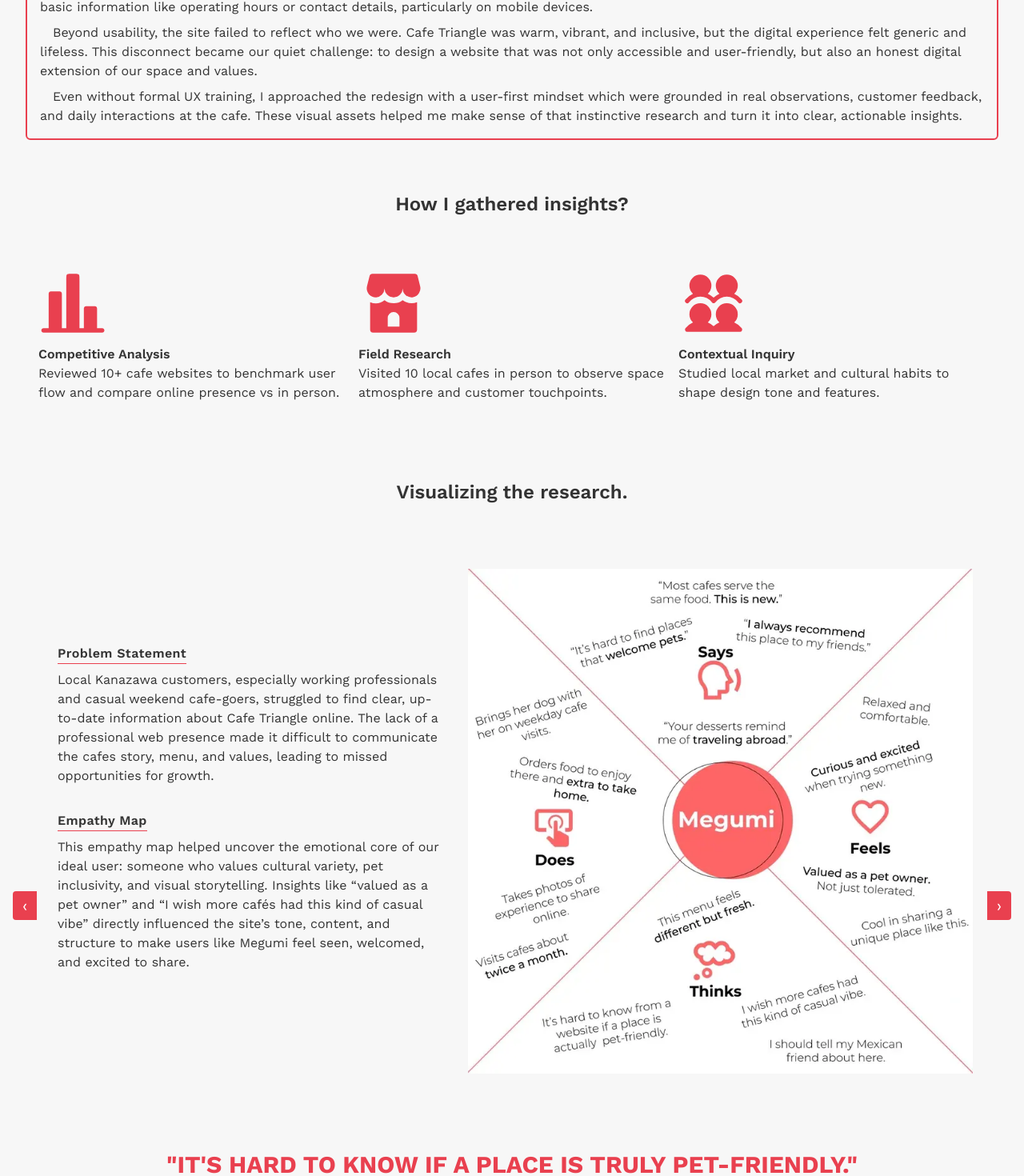
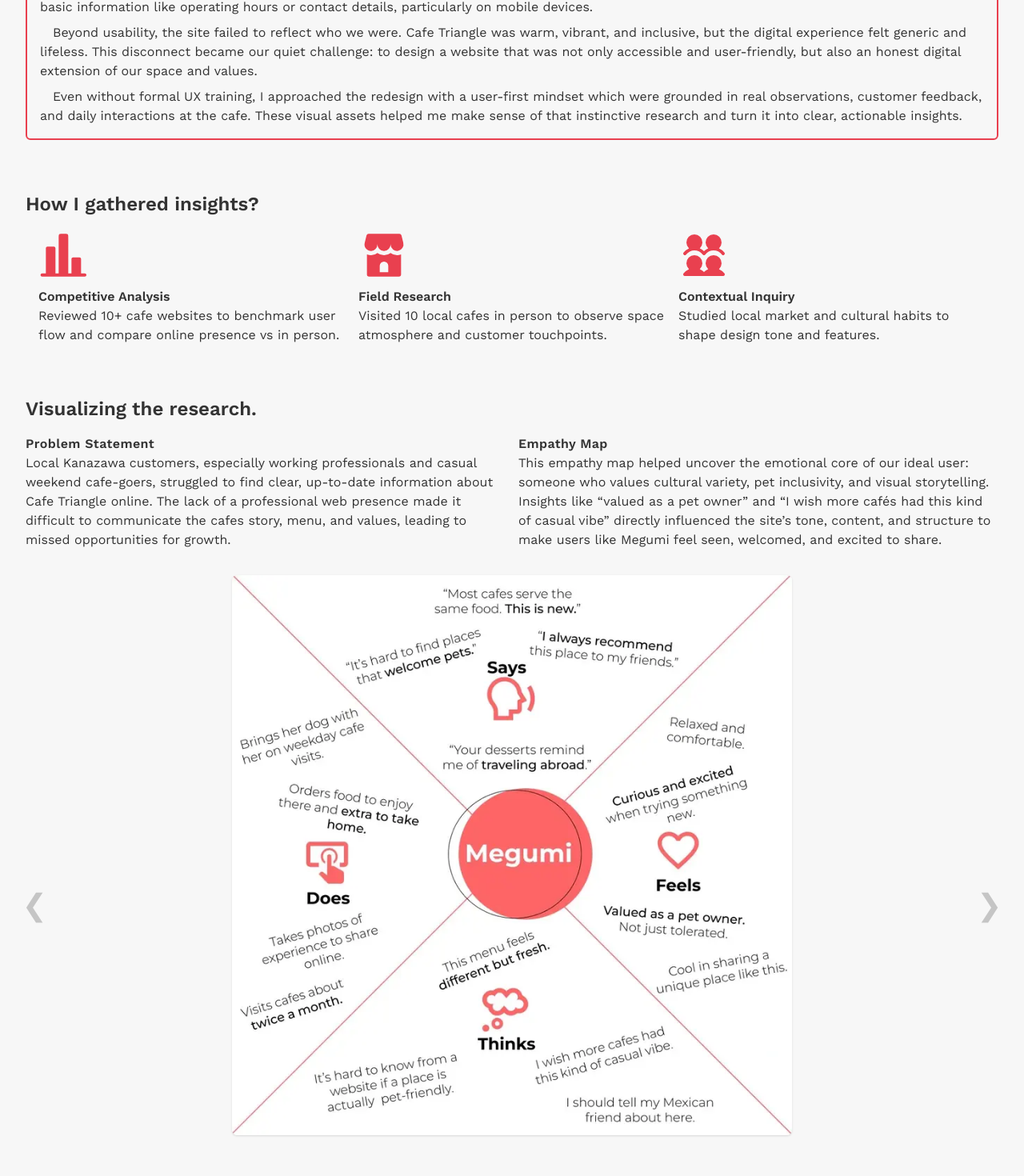
Before and after one commit to dev-jLagunas/ux-portfolio, a Vue app: page /#/case-one in a window 1280 px wide. Shown: the part 1321-2791 px from the top of the page at 80% size. Built offline with nearby package versions, Linux system fonts and the light colour scheme; a web font is replaced by a local one.

Commit message:
chore: small refactors to case study views

```diff
--- a/src/assets/main.css
+++ b/src/assets/main.css
@@ -74,7 +74,7 @@ body {
 }
 
 .section-header-wrapper {
-  @apply mt-4 mb-2 flex items-center justify-between w-full;
+  @apply mt-4 mb-2 flex flex-col w-full md:flex-row md:justify-between md:items-center;
 }
 
 /***************************************
@@ -256,19 +256,19 @@ Case Problem Styles
 }
 
 .problem-left-btn {
-  @apply text-xl absolute top-2/3 -left-4 transform -translate-y-1/2 bg-pink  text-white px-3 py-1 rounded-l hover:cursor-pointer;
+  @apply text-4xl absolute top-2/3 -left-4 transform -translate-y-1/2  ml-3  opacity-25 transition-all duration-300 md:text-8xl hover:scale-150 hover:opacity-100 hover:cursor-pointer;
 }
 
 .problem-right-btn {
-  @apply text-xl absolute -right-4 top-2/3 transform -translate-y-1/2 bg-pink  text-white px-3 py-1 rounded-r hover:cursor-pointer;
+  @apply text-4xl absolute -right-4 top-2/3 transform -translate-y-1/2  mr-3 opacity-25 hover:scale-150 transition-all duration-300 md:text-8xl hover:opacity-100 hover:cursor-pointer;
 }
 
 .problem-quote {
-  @apply text-2xl my-12 font-bold text-pink uppercase mb-2 text-center lg:text-3xl lg:my-24;
+  @apply text-3xl my-16 font-bold text-pink font-special uppercase mb-2 text-center lg:text-4xl lg:my-24;
 }
 
 .problem-img-modal {
-  @apply fixed inset-0 z-50 bg-black/[var(--bg-opacity)] [--bg-opacity:95%] flex items-center justify-center;
+  @apply fixed inset-0 z-50 bg-black/[var(--bg-opacity)] [--bg-opacity:100%] flex items-center justify-center;
 }
 
 .problem-modal-close-btn {
--- a/src/components/TheNavbar.vue
+++ b/src/components/TheNavbar.vue
@@ -49,7 +49,7 @@ function navigateToWork() {
         <p><span class="blue-bold-letter">L</span>agunas</p>
       </router-link>
     </div>
-    <ul class="flex items-center justify-between w-[70%]">
+    <ul class="flex items-center justify-between w-[65%]">
       <li
         class="nav-list-styles hover:cursor-pointer underline-offset-4"
         @click="navigateToWork"
--- a/src/components/reusable/CaseOutcome.vue
+++ b/src/components/reusable/CaseOutcome.vue
@@ -1,6 +1,6 @@
 <script setup>
 //Props
-const props = defineProps({
+defineProps({
   intro: {
     type: String,
     required: true,
@@ -25,7 +25,7 @@ const props = defineProps({
 <template>
   <section id="outcome-section" class="flex-col-center">
     <div class="section-header-wrapper">
-      <h3 class="font-bold text-2xl">The Outcome</h3>
+      <h3 class="font-bold text-3xl">The Outcome</h3>
       <p class="text-blue font-semibold md:pr-4 tracking-wider">Prototype – Test</p>
     </div>
 
--- a/src/components/reusable/CaseProblem.vue
+++ b/src/components/reusable/CaseProblem.vue
@@ -66,40 +66,40 @@ function prevImage() {
         <p class="indent-4 mb-2">{{ problemStatementB }}</p>
         <p class="indent-4">{{ userResearchIntro }}</p>
       </div>
-      <h4 class="w-full text-center font-semibold mb-4 text-2xl mt-8 md:mb-16">
-        How I gathered insights?
-      </h4>
+      <h4 class="w-full font-semibold mb-4 text-2xl mt-8">How I gathered insights?</h4>
       <article
         v-if="researchMethods && researchMethods.length"
         class="w-full grid grid-cols-1 gap-4 mb-16 sm:grid-cols-3 sm:px-4"
       >
         <figure v-for="(method, idx) in researchMethods" :key="idx">
-          <img :src="method.imageSrc" alt="research technique icon" class="h-22 mb-2" />
+          <img :src="method.imageSrc" alt="research technique icon" class="h-16 mb-2" />
           <figcaption class="font-semibold">{{ method.caption }}</figcaption>
           <p>{{ method.description }}</p>
         </figure>
       </article>
-      <h4 class="w-full text-center font-semibold mb-4 text-2xl mt-8 md:mb-16">
-        Visualizing the research.
-      </h4>
+      <h4 class="w-full font-semibold text-2xl">Visualizing the research.</h4>
       <figure class="relative w-full mt-4">
-        <div class="md:grid md:grid-cols-7 md:place-items-center">
-          <div class="md:col-span-3 md:pl-10">
-            <h3 class="font-semibold tracking-wide border-b border-pink w-fit mb-2">
+        <div class="md:place-items-center">
+          <div class="lg:grid lg:grid-cols-2 lg:gap-4">
+            <div>
+              <h3 class="font-semibold tracking-wide">
                 {{ props.artifacts[currentIndex].statement }} Statement
               </h3>
               <p>
                 {{ props.artifacts[currentIndex].statementDetails }}
               </p>
-            <h3 class="mt-8 font-semibold tracking-wide border-b border-pink w-fit mb-2">
+            </div>
+            <div>
+              <h3 class="font-semibold tracking-wide">
                 {{ props.artifacts[currentIndex].caption }}
               </h3>
               <p class="mb-8">{{ props.artifacts[currentIndex].blurb }}</p>
             </div>
+          </div>
           <img
             :src="props.artifacts[currentIndex].imageSrc"
             :alt="props.artifacts[currentIndex].caption"
-            class="rounded-md w-full px-8 hover:cursor-pointer md:col-span-4"
+            class="rounded-md w-full shadow-sm hover:cursor-pointer max-w-[700px]"
             @click="isModalOpen = true"
             loading="lazy"
           />
@@ -115,7 +115,7 @@ function prevImage() {
     </article>
   </section>
   <div v-if="isModalOpen" class="problem-img-modal" @click.self="isModalOpen = false">
-    <div class="relative w-full md:w-1/2 lg:w-[800px] px-8">
+    <div class="relative w-full lg:w-[800px] px-8">
       <button @click="isModalOpen = false" class="problem-modal-close-btn">X</button>
       <img
         :src="props.artifacts[currentIndex].imageSrc"
--- a/src/components/reusable/CaseReflections.vue
+++ b/src/components/reusable/CaseReflections.vue
@@ -1,6 +1,6 @@
 <script setup>
 // Props
-const props = defineProps({
+defineProps({
   intro: {
     type: String,
     required: true,
@@ -16,7 +16,7 @@ const props = defineProps({
 <template>
   <section id="reflections-section" class="flex-col-center">
     <div class="section-header-wrapper">
-      <h3 class="font-bold text-2xl">My Reflections</h3>
+      <h3 class="font-bold text-3xl">My Reflections</h3>
       <p class="text-blue font-semibold tracking-wider md:pr-4">Prototype – Test</p>
     </div>
 
--- a/src/components/reusable/CaseUxLens.vue
+++ b/src/components/reusable/CaseUxLens.vue
@@ -1,6 +1,6 @@
 <script setup>
 // Props
-const props = defineProps({
+defineProps({
   intro: {
     type: String,
     required: true,
@@ -15,7 +15,7 @@ const props = defineProps({
 <template>
   <section id="ux-timeline-section">
     <div class="section-header-wrapper">
-      <h3 class="font-bold text-2xl">From a UX lens</h3>
+      <h3 class="font-bold text-3xl">From a UX lens</h3>
       <p class="text-blue font-semibold md:pr-4 tracking-wider">Full Framework</p>
     </div>
 
--- a/src/components/reusable/DisplayCard.vue
+++ b/src/components/reusable/DisplayCard.vue
@@ -29,7 +29,7 @@ defineProps({
         class="h-64 w-full object-contain"
         loading="lazy"
       />
-      <figcaption :class="`${bgColor} text-light font-semibold text-center rounded-sm py-2 mt-4`">
+      <figcaption :class="`${bgColor} text-white text-center rounded-sm py-2 mt-4`">
         {{ title }}
       </figcaption>
     </figure>
--- a/src/views/PersonalView.vue
+++ b/src/views/PersonalView.vue
@@ -61,14 +61,14 @@ const spinnerMessage = 'Thanks for Waiting!'
         photography for the cafe. Experimenting with new techniques, backgrounds, and environments
         was genuinely exciting.
       </p>
-      <p class="mb-4 text-sm md:text-base">
+      <p class="mb-4 personal-copy">
         I’m still actively challenging myself with new shots, because capturing life is such a
         beautiful thing. I don’t actually know if I’m any good at it but that matters far less than
         how much I truly enjoy it.
       </p>
-      <div class="grid grid-cols-2 gap-4 lg:grid-cols-4">
+      <div class="mt-4 grid grid-cols-2 gap-4 lg:grid-cols-4">
         <DisplayCard title="Moko the King" :content="catPhoto" bgColor="bg-pink" />
-        <DisplayCard title="Kanazawa White Road" :content="naturePhoto" bgColor="bg-blue" />
+        <DisplayCard title="White Road" :content="naturePhoto" bgColor="bg-blue" />
         <DisplayCard title="Balboa Duck" :content="duckPhoto" bgColor="bg-pink" />
         <DisplayCard title="Cherry Blossoms" :content="sakuraPhoto" bgColor="bg-blue" />
         <DisplayCard title="Bar Selfie" :content="selfiePhoto" bgColor="bg-pink" />
--- a/src/views/cases/CaseFiveView.vue
+++ b/src/views/cases/CaseFiveView.vue
@@ -173,7 +173,7 @@ const uxSubheading = 'How the design thinking framework elevated my process'
       :imgSrc="beanMockUp"
       :paragraphs="[
         'Bean And Beast is a fictional premium chocolate brand born from a personal art series. What started as a collection of black-and-white animal silhouettes evolved into a UX-driven ecommerce experience built entirely from scratch. I used this capstone project to practice the full design thinking process, from early research to hi-fi prototype to fully coded Vue.js site.',
-        'Centered on emotionally rich storytelling, intuitive UI, and a playful but elegant aesthetic, the brand guides users through discovery, personalization, and gift-giving. Everything was created by me: the visual identity, packaging mockups, user research, wireframes, usability testing, and front-end build. This project proves I’m ready to deliver professional UX and that all of this is really fun!',
+        'Centered on emotionally rich storytelling, intuitive UI, and a playful but elegant aesthetic, the brand guides users through discovery, personalization, and gift-giving. I created the visual identity, packaging mockups, user research, wireframes, usability testing, and front-end build.',
       ]"
       role="UX Designer, UI Designer, Front-End Developer, Brand Strategist"
       date="March – July 2025"
```
Also changed, not shown: src/components/reusable/CaseOverview.vue (+5 -5 lines), src/components/reusable/CaseSolution.vue (+10 -8 lines). Lines whose indentation alone changed are shown as unchanged.
